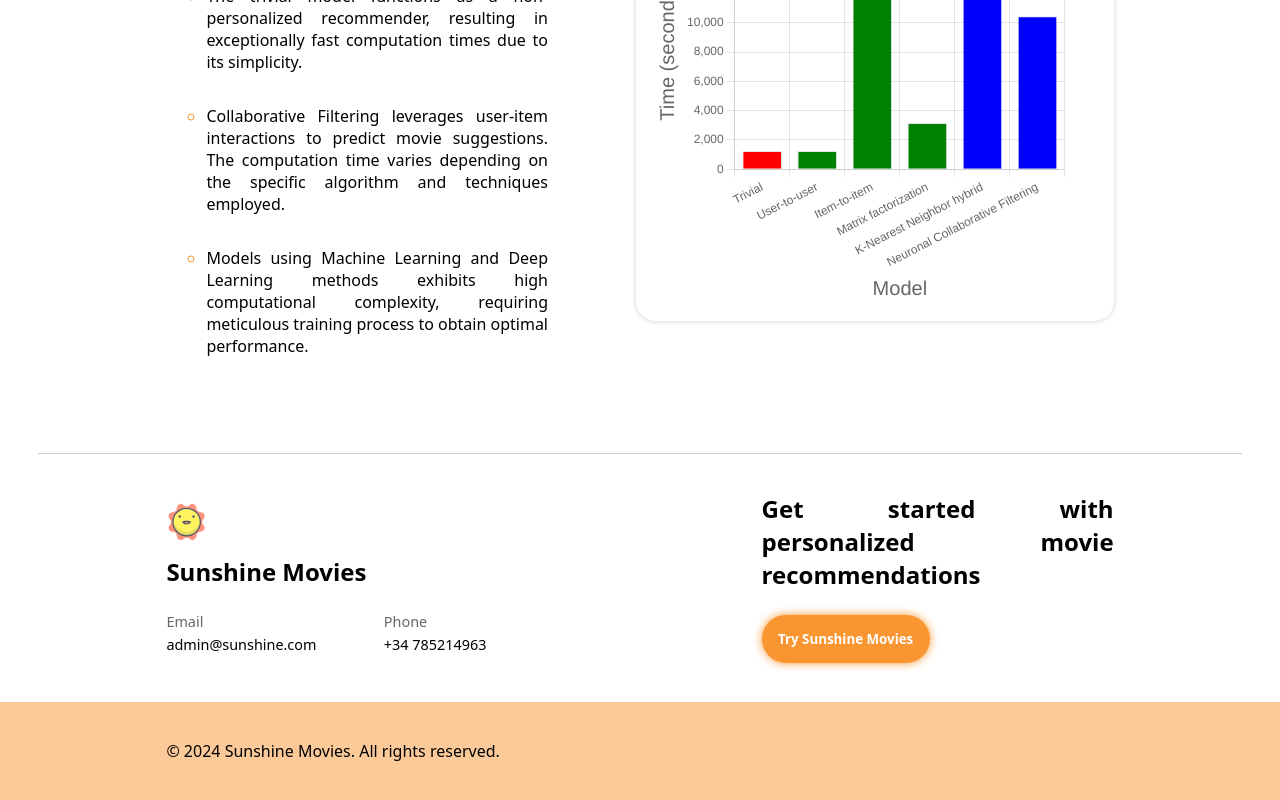
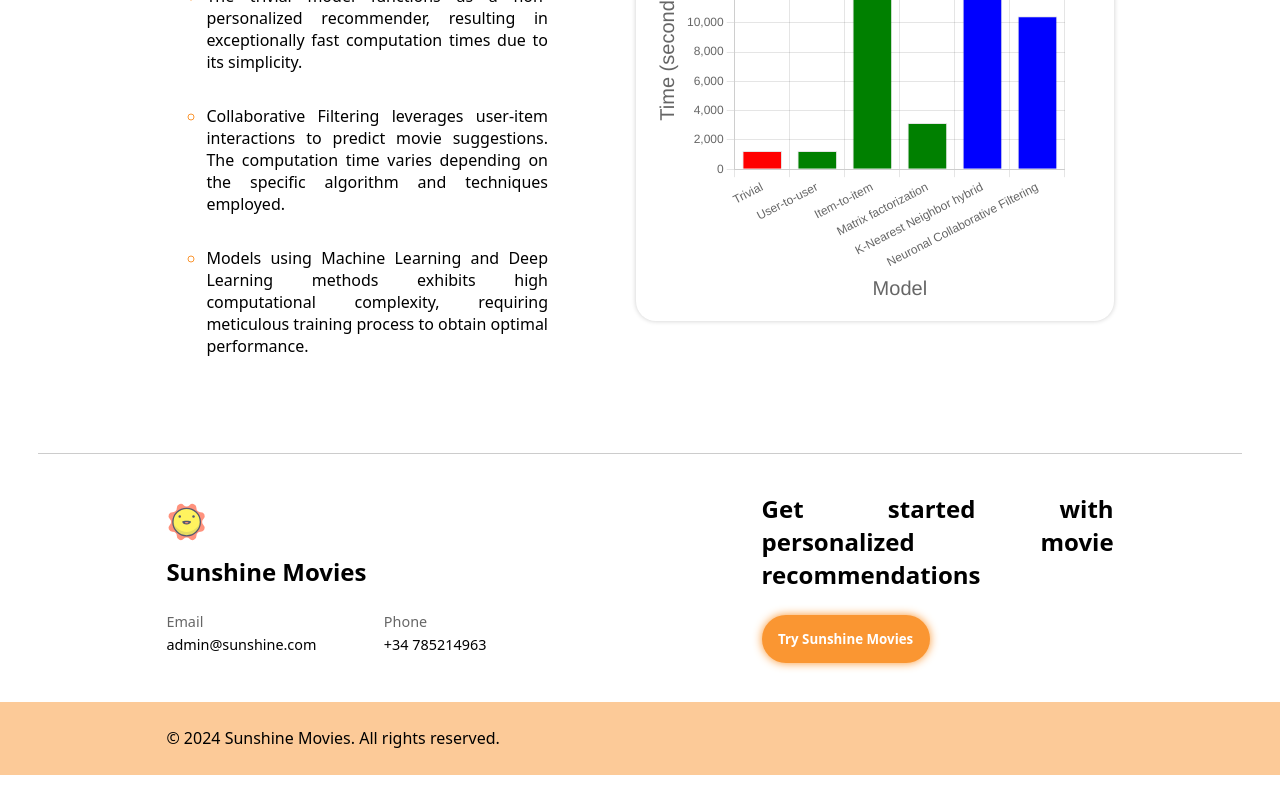
Before and after one commit to hangui11/Recommender-System-Frotend, a Vue app: page / in a window 1280 px wide. Shown: the part 2644-3444 px from the top of the page. After the commit the page ends 3419 px from the top, so only its background shows below. Built offline with nearby package versions, Linux system fonts and the light colour scheme.

Commit message:
fix footer view

```diff
--- a/src/components/TheHome.vue
+++ b/src/components/TheHome.vue
@@ -592,7 +592,7 @@ footer {
 }
 
 .footer-2 {
-  padding: 3% 13%;
+  padding: 2% 13%;
   background-color: rgba(250, 150, 50, 0.5)
 
 }
```
